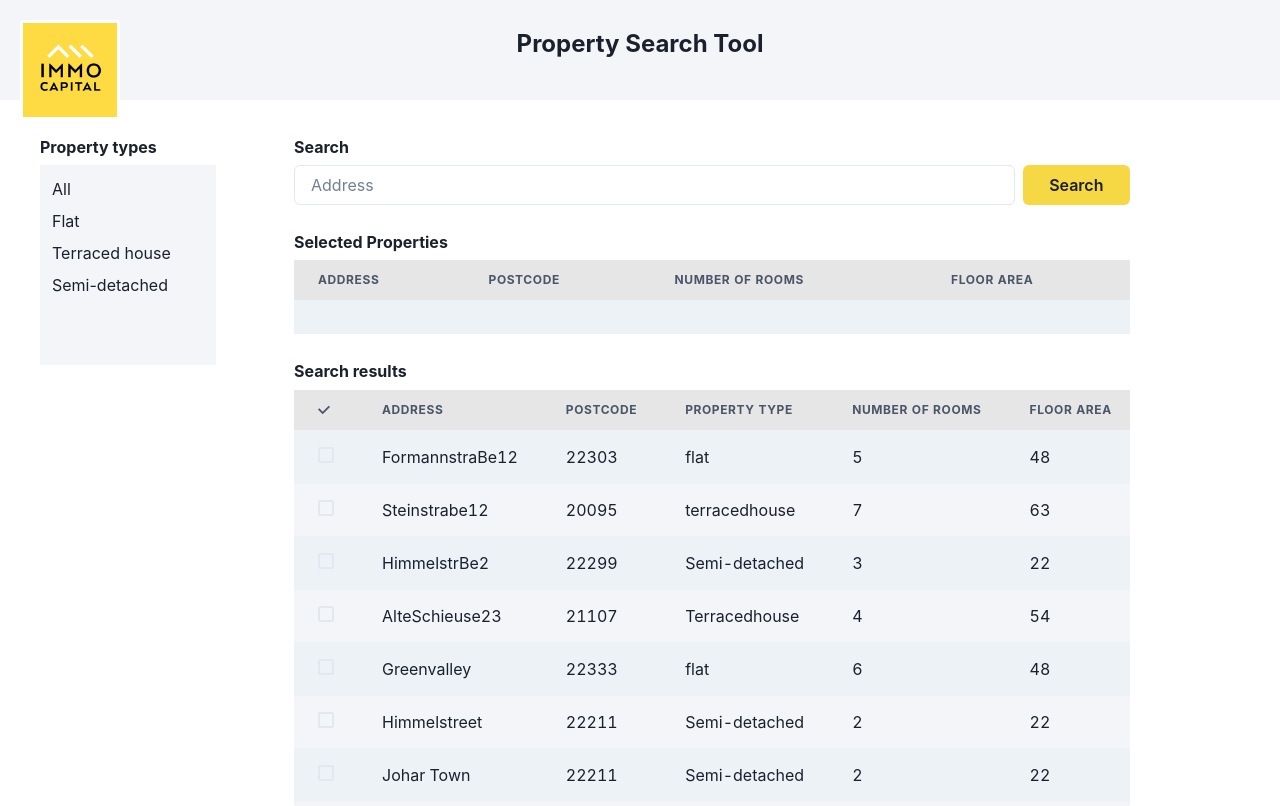
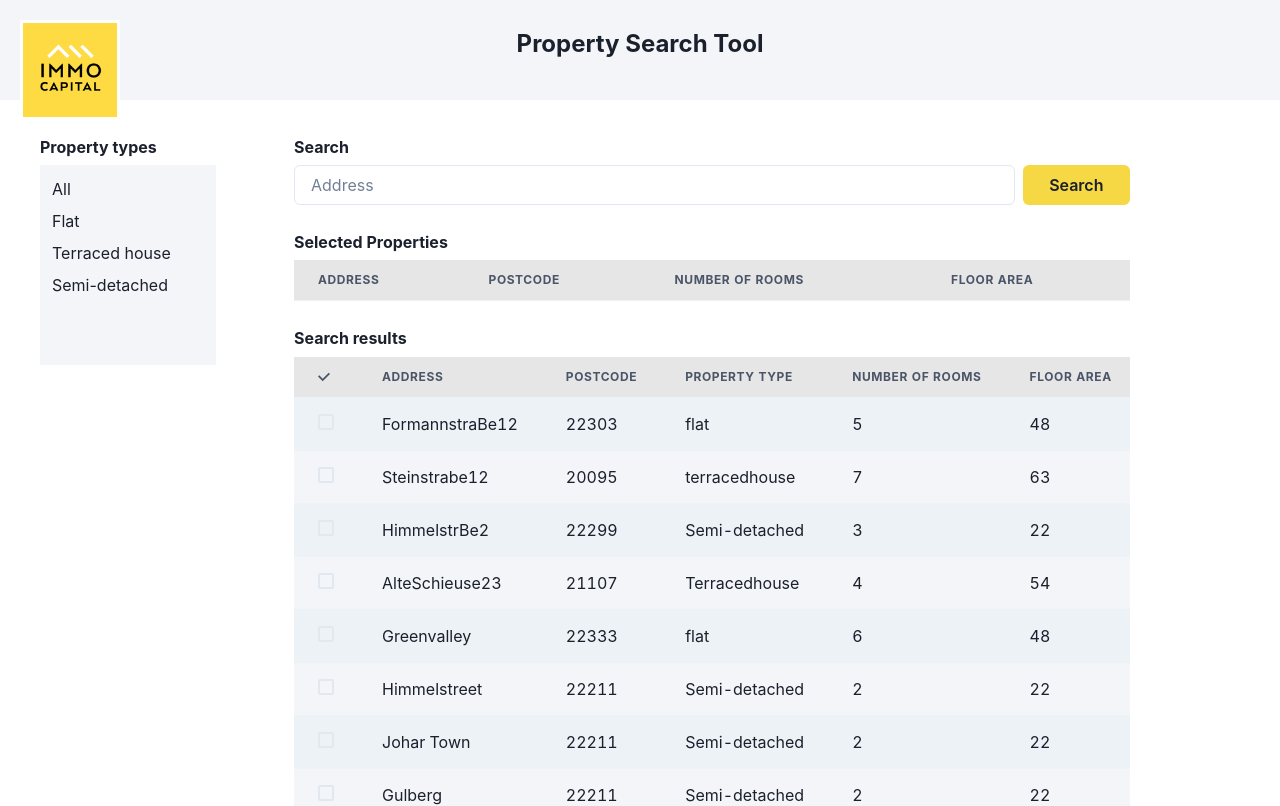
Before and after one commit to sohaib57/propertyTool, a React (Create React App) app: page / in a window 1280 px wide. Shown: the top 806 px of the page. Built offline with nearby package versions, Linux system fonts and the light colour scheme.

Commit message:
selectedPropertyAdded

```diff
--- a/src/components/SelectedPropertyTable.jsx
+++ b/src/components/SelectedPropertyTable.jsx
@@ -13,9 +13,10 @@ import { useSelector } from 'react-redux';
 
 const SelectedPropertytable = () => {
   const { selectedPropertyData } = useSelector(state => state.table);
-  if (selectedPropertyData === undefined) {
-    return;
-  }
+
+  const extractedData = selectedPropertyData.filter(element => {
+    return element !== undefined;
+  });
 
   return (
     <Stack pt={'20px'}>
@@ -31,20 +32,20 @@ const SelectedPropertytable = () => {
             </Tr>
           </Thead>
           <Tbody bg={'#f4f5f9'}>
-            {selectedPropertyData.map(selectedPropertyData => {
+            {extractedData.map(extractedData => {
               return (
-                <Tr>
+                <Tr key={extractedData?.id}>
                   <Td borderBottom={'2px solid black'}>
-                    {selectedPropertyData?.address}
+                    {extractedData?.address}
                   </Td>
                   <Td borderBottom={'2px solid black'}>
-                    {selectedPropertyData?.postcode}
+                    {extractedData?.postcode}
                   </Td>
                   <Td borderBottom={'2px solid black'}>
-                    {selectedPropertyData?.numberofrooms}
+                    {extractedData?.numberofrooms}
                   </Td>
                   <Td borderBottom={'2px solid black'}>
-                    {selectedPropertyData?.floorarea}
+                    {extractedData?.floorarea}
                   </Td>
                 </Tr>
               );
```
